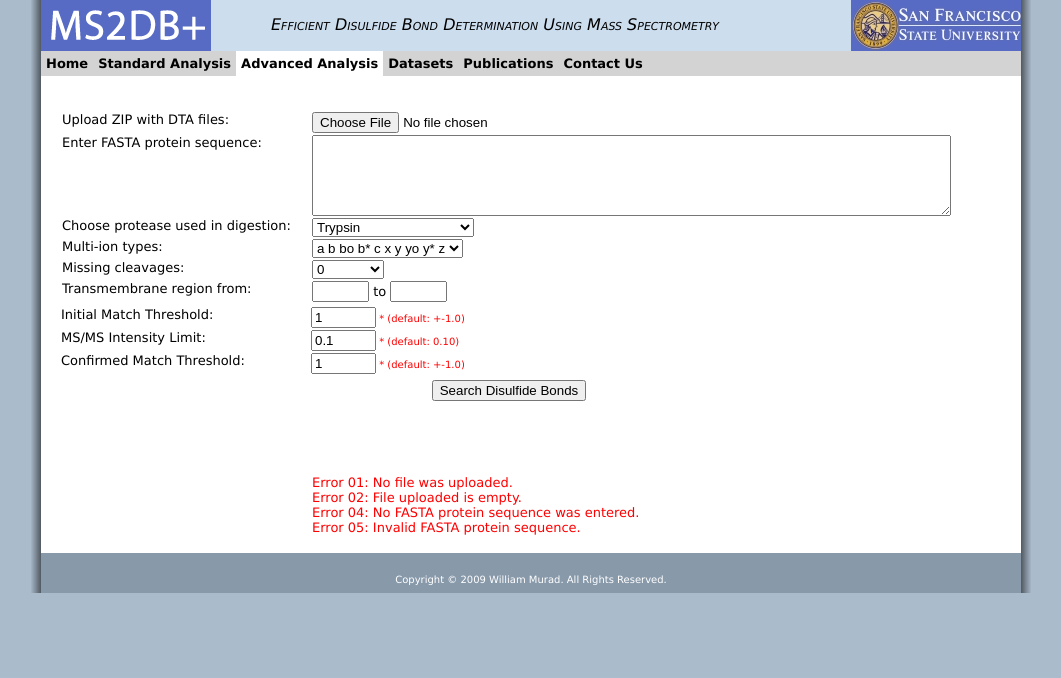
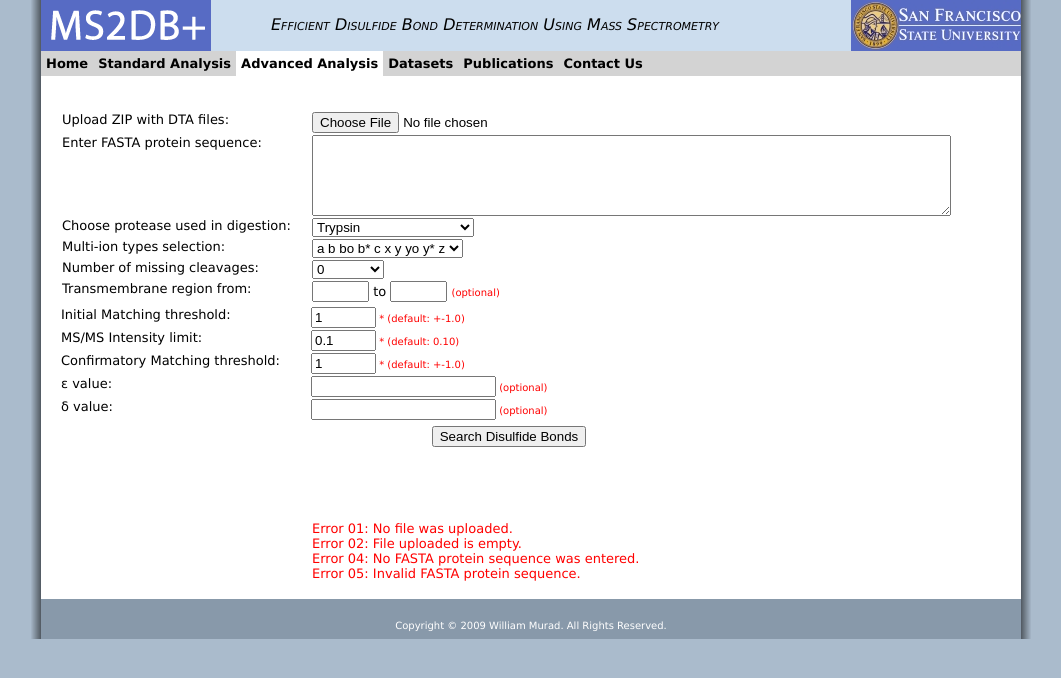
Before and after one commit to chiwilliam/disulfidebond, a PHP site: page /kernel.php?mode=advanced in a window 1280 px wide. Shown: the top 678 px of the page, without its empty margins (109-1170 px from the left). Run offline with PHP 8.4, Linux system fonts and the light colour scheme; data that the repository does not hold is empty.

Commit message:
Advanced Analysis changes...

```diff
--- a/advanalysis.php
+++ b/advanalysis.php
@@ -96,7 +96,7 @@
                                 </tr>
                                 <tr class="input">
                                     <td class="inputleft">
-                                        <label>Multi-ion types:</label>
+                                        <label>Multi-ion types selection:</label>
                                     </td>
                                     <td class="inputright">
                                         <select id="ions" name="ions"
@@ -111,7 +111,7 @@
                                 </tr>
                                 <tr class="input">
                                     <td class="inputleft">
-                                        <label>Missing cleavages:</label>
+                                        <label>Number of missing cleavages:</label>
                                     </td>
                                     <td class="inputright">
                                         <select id="missingcleavages" name="missingcleavages"
@@ -137,13 +137,14 @@
                                         <input id="transmembraneto" name="transmembraneto" value=""
                                                onmouseover="Tip('Protein transmembrane region end')"
                                                onmouseout="UnTip()" size="4" maxlength="4"></input>
+                                        <span style="color:red;font-size:10px;">(optional)</span>
                                     </td>
                                 </tr>
                                 <tr class="input">
                                     <td colspan="2">
                                         <table class="advancedusers">
                                             <tr class="advancedusers">
-                                                <td class="advancedusersleft">Initial Match Threshold:</td>
+                                                <td class="advancedusersleft">Initial Matching threshold:</td>
                                                 <td class="advancedusersright">
                                                     <input type="text" id="IMthreshold" name="IMthreshold" size="5" value="<?php if (isset($IMthreshold)) {echo $IMthreshold;}else {echo '1.0';} ?>"
                                                            onmouseover="Tip('Threshold used during the matching between precursor ions and disulfide bonded structures')"
@@ -152,7 +153,7 @@
                                                 </td>
                                             </tr>
                                             <tr class="advancedusers">
-                                                <td class="advancedusersleft">MS/MS Intensity Limit:</td>
+                                                <td class="advancedusersleft">MS/MS Intensity limit:</td>
                                                 <td class="advancedusersright">
                                                     <input type="text" id="IntensityLimit" name="IntensityLimit" size="5" value="<?php if (isset($IntensityLimit)) {echo $IntensityLimit;}else {echo '0.10';} ?>"
                                                            onmouseover="Tip('Lowest m/z intensity limit. (IntensityLimit x Maximum Intensity)')"
@@ -161,12 +162,30 @@
                                                 </td>
                                             </tr>
                                             <tr class="advancedusers">
-                                                <td class="advancedusersleft">Confirmed Match Threshold:</td>
+                                                <td class="advancedusersleft">Confirmatory Matching threshold:</td>
                                                 <td class="advancedusersright">
                                                     <input type="text" id="CMthreshold" name="CMthreshold" size="5" value="<?php if (isset($CMthreshold)) {echo $CMthreshold;}else {echo '1.0';} ?>"
                                                            onmouseover="Tip('Threshold used while matching fragments from a DTA file with fragment ions from the matched precursor ion')"
                                                            onmouseout="UnTip()"></input>
                                                     * (default: +-1.0)
+                                                </td>
+                                            </tr>
+                                            <tr class="advancedusers">
+                                                <td class="advancedusersleft">&#949; value:</td>
+                                                <td class="advancedusersright">
+                                                    <input type="text" id="epsilon" name="epsilon" size="20" value="<?php if (isset($epsilon) && $epsilon > 0) {echo $epsilon;}else {echo '';} ?>"
+                                                           onmouseover="Tip('Initial Matching trimming parameter epsilon')"
+                                                           onmouseout="UnTip()"></input>
+                                                    (optional)
+                                                </td>
+                                            </tr>
+                                            <tr class="advancedusers">
+                                                <td class="advancedusersleft">&#948; value:</td>
+                                                <td class="advancedusersright">
+                                                    <input type="text" id="delta" name="delta" size="20" value="<?php if (isset($delta) && $delta > 0) {echo $delta;}else {echo '';} ?>"
+                                                           onmouseover="Tip('Confirmatory Matching trimming parameter delta')"
+                                                           onmouseout="UnTip()"></input>
+                                                    (optional)
                                                 </td>
                                             </tr>
                                         </table>
--- a/classes/ConfirmedMatch.class.php
+++ b/classes/ConfirmedMatch.class.php
@@ -459,7 +459,7 @@ class ConfirmedMatchclass {
 
     }
 
-    public function FMSPolynomial($TML, $peptides, $cysteines, $CMthreshold, $alliontypes){
+    public function FMSPolynomial($TML, $peptides, $cysteines, $CMthreshold, $alliontypes, $delta){
 
         $result = array();
 
@@ -475,7 +475,9 @@ class ConfirmedMatchclass {
         //get value used to trim lists
         //second parameter: average or median
         //$delta = $AAs->getDeltaCM($peptides,'average');
-        $delta = $AAs->getDeltaCMRegression($peptides);
+        if($delta == 0){
+            $delta = $AAs->getDeltaCMRegression($peptides);
+        }
 
         /*
         //calculate delta and implement regression analysis
--- a/classes/InitialMatch.class.php
+++ b/classes/InitialMatch.class.php
@@ -265,7 +265,7 @@ class InitialMatchclass {
         return $peps;
     }
 
-    public function polynomialSubsetSum($PML, $IMthreshold, $disulfideBondedPeptides, $minPrecursor, $maxPrecursor){
+    public function polynomialSubsetSum($PML, $IMthreshold, $disulfideBondedPeptides, $minPrecursor, $maxPrecursor, $epsilon){
 
         $counter=0;
         $counterDMS=0;
@@ -285,7 +285,12 @@ class InitialMatchclass {
 
         //get value used to trim lists
         //second parameter: average or median
-        $delta = $AAs->getDeltaRegression($disulfideBondedPeptides);
+        if($epsilon == 0){
+            $delta = $AAs->getDeltaRegression($disulfideBondedPeptides);
+        }
+        else{
+            $delta = $epsilon;
+        }
         //$delta = $AAs->getDelta($disulfideBondedPeptides,'median');
         //$delta = $AAs->getDelta($disulfideBondedPeptides,'average');
 
--- a/datasets.php
+++ b/datasets.php
@@ -43,7 +43,7 @@
                                         <a href="#Lactoglobulin">Lactoglobulin</a>
                                     </li>
                                     <li class="spacing">
-                                        <a href="#Sialytransferase St8Sia IV">Sialytransferase St8Sia IV</a>
+                                        <a href="#Sialytransferase St8Sia IV">Sialyltransferase St8Sia IV</a>
                                     </li>
                                     <li class="spacing">
                                         <a href="#Fucosyltransferase 7">Fucosyltransferase 7</a>
@@ -132,7 +132,7 @@
                             <td class="justified">
                                 <ul>
                                     <li>
-                                        Function: Sialytransferase St8Sia IV catalyzes the polycondensation of alpha-2,8-linked sialic acid required for the synthesis of polysialic acid (PSA), which is present on the embryonic neural cell adhesion molecule (N-CAM), necessary for plasticity of neural cells.
+                                        Function: Sialyltransferase St8Sia IV catalyzes the polycondensation of alpha-2,8-linked sialic acid required for the synthesis of polysialic acid (PSA), which is present on the embryonic neural cell adhesion molecule (N-CAM), necessary for plasticity of neural cells.
                                     </li>
                                     <dd>&nbsp;</dd>
                                     <li>
--- a/kernel.php
+++ b/kernel.php
@@ -147,6 +147,16 @@
         $missingcleavages = 2;
     }
 
+    //get trimming parameters epsilon and delta
+    $epsilon = (int)$_POST["epsilon"];
+    if($epsilon < 0){
+        $epsilon = 0;
+    }
+    $delta = (int)$_POST["delta"];
+    if($delta < 0){
+        $delta = 0;
+    }
+
     if(strlen($_FILES["zipFile"]["name"]) > 0 && $_FILES["zipFile"][size] > 0 &&
        ($_FILES["zipFile"]["type"] == "application/zip" || $_FILES["zipFile"]["type"] == "application/x-zip-compressed") &&
        $fastaProtein != false &&
@@ -268,7 +278,7 @@
                 //$numDMS = count($DMS);
 
                 //First Stage matching. Generated DMS and Initial Matches (IM)
-                $result = $IMClass->polynomialSubsetSum($PML, $IMthreshold, $disulfideBondedPeptides, $minPrecursor, $maxPrecursor);
+                $result = $IMClass->polynomialSubsetSum($PML, $IMthreshold, $disulfideBondedPeptides, $minPrecursor, $maxPrecursor, $epsilon);
                 $DMS = $result['DMS'];
                 $IM = $result['IM'];
                 $newpeptides = $result['peptides'];
@@ -460,7 +470,7 @@
                                 //ksort(&$FMS);
 
                                 //Second Stage Matching. Forms FMS and Confirmed Matches (CMs)
-                                $FMSpolynomial = $CMClass->FMSPolynomial($TML, $peptides, $cysteines, $CMthreshold, $alliontypes);
+                                $FMSpolynomial = $CMClass->FMSPolynomial($TML, $peptides, $cysteines, $CMthreshold, $alliontypes, $delta);
 
                                 //$CM = $CMClass->Cmatch($FMS, $TML, $precursor, $CMthreshold);
 
```
Also changed, not shown: stdanalysis.php (+5 -4 lines).
